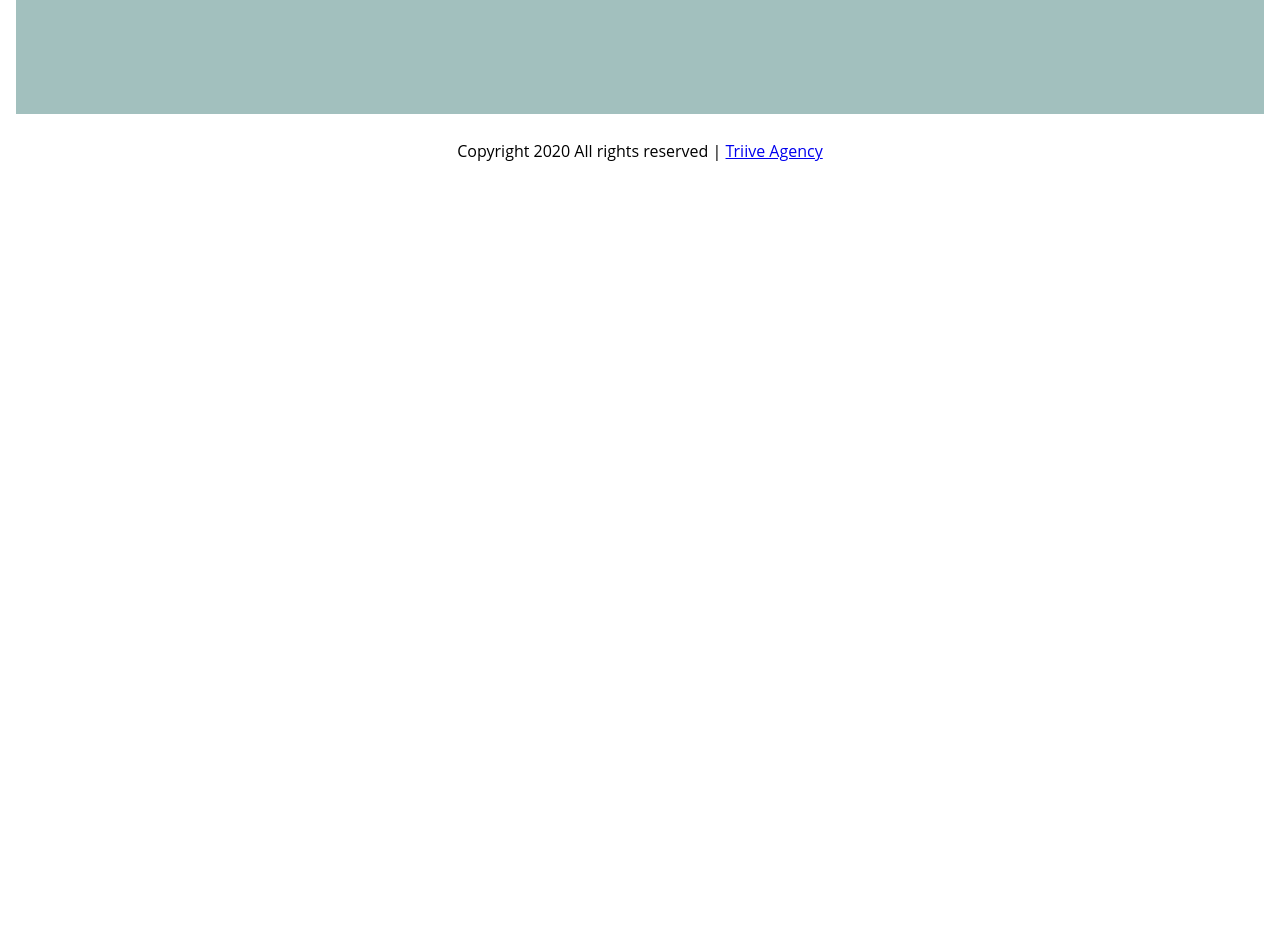
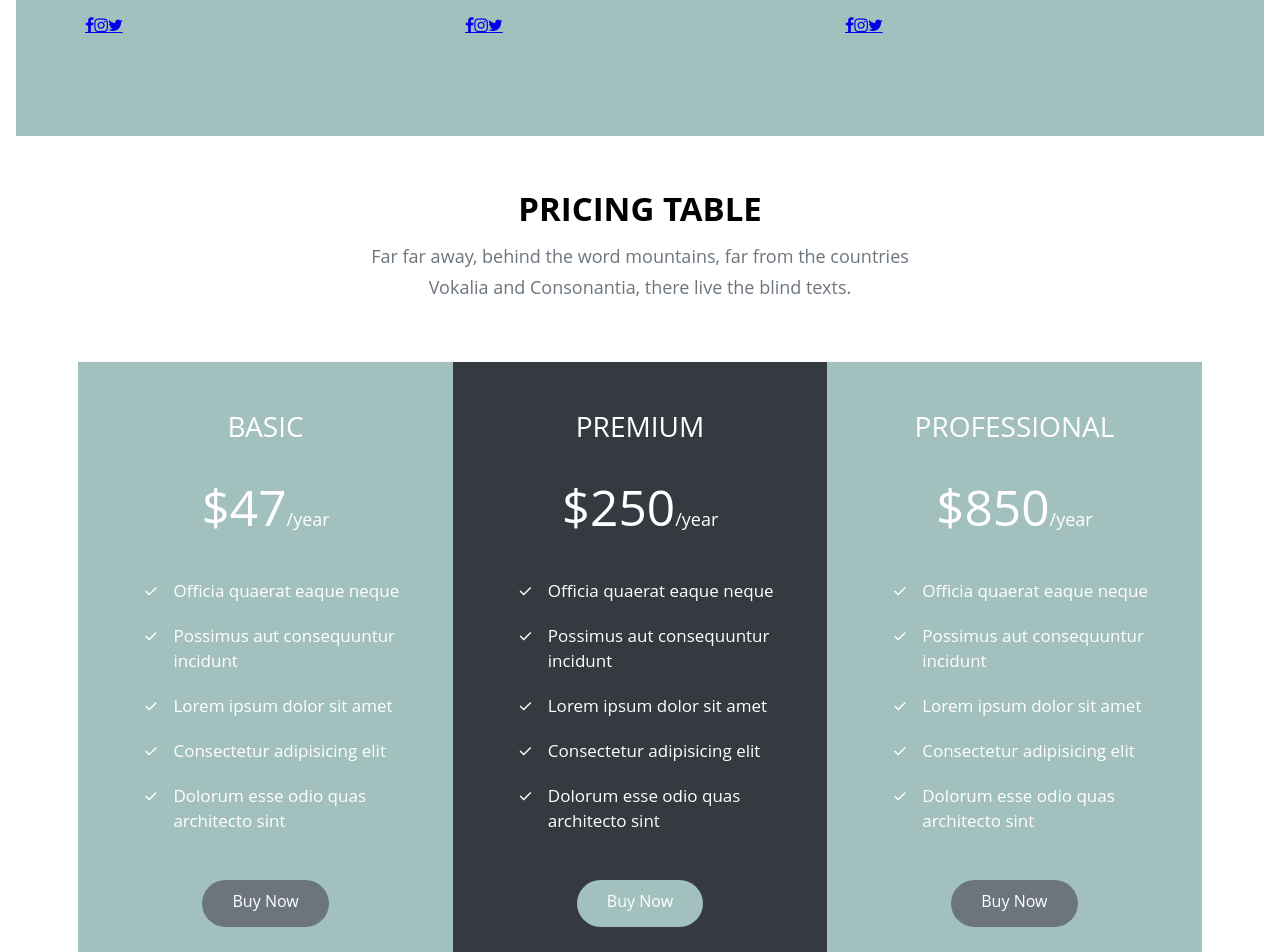
Before and after one commit to smirithika/gatsby-site, a Gatsby app: page / in a window 1280 px wide. Shown: the part 3120-4072 px from the top of the page. Before the commit the page ends 3334 px from the top, so only its background shows below. Built offline with nearby package versions, Linux system fonts and the light colour scheme.

Commit message:
pricing added

```diff
--- a/src/pages/index.js
+++ b/src/pages/index.js
@@ -4,6 +4,10 @@ import  "../styles/index.css"
 
 const IndexPage = () => {
     return (
+        <html>
+            <head>
+                <link href="https://maxcdn.bootstrapcdn.com/font-awesome/4.7.0/css/font-awesome.min.css" rel="stylesheet" />
+            </head>
             <body>
                 <header>
                     <nav className={'sticky'}>
@@ -109,16 +113,84 @@ const IndexPage = () => {
                                 <img src="https://colorlib.com/preview/theme/dogger/images/dogger_trainer_1.jpg"></img>
                                 <h3>Jessica White</h3>
                                 <p>Far far away, behind the word mountains, far from the countries Vokalia and Consonantia, there live the blind texts.</p>
+                                <div className='social-icons'>
+                                    <a className="fa fa-facebook" href="#"></a>
+                                    <a className="fa fa-instagram" href="#"></a>
+                                    <a className="fa fa-twitter" href="#"></a>
+                                </div>
                             </div>
                             <div className='individual-trainer trainer-2'>
                                 <img src="https://colorlib.com/preview/theme/dogger/images/dogger_trainer_2.jpg"></img>
                                 <h3>Valerie Elash</h3>
                                 <p>Far far away, behind the word mountains, far from the countries Vokalia and Consonantia, there live the blind texts.</p>
+                                <div className='social-icons'>
+                                    <a className="fa fa-facebook" href="#"></a>
+                                    <a className="fa fa-instagram" href="#"></a>
+                                    <a className="fa fa-twitter" href="#"></a>
+                                </div>
                             </div>
                             <div className='individual-trainer trainer-3'>
                                 <img src="https://colorlib.com/preview/theme/dogger/images/dogger_trainer_3.jpg"></img>
                                 <h3>Alicia Jones</h3>
                                 <p>Far far away, behind the word mountains, far from the countries Vokalia and Consonantia, there live the blind texts.</p>
+                                <div className='social-icons'>
+                                    <a className="fa fa-facebook" href="#"></a>
+                                    <a className="fa fa-instagram" href="#"></a>
+                                    <a className="fa fa-twitter" href="#"></a>
+                                </div>
+                            </div>
+                        </div>
+                    </section>
+                    <section className='pricing'>
+                        <div className='pricing-content'>
+                            <h2 className='pricing-title'>PRICING TABLE</h2>
+                            <p className='pricing-summary'>Far far away, behind the word mountains, far from the countries Vokalia and Consonantia, there live the blind texts.</p>
+                        </div>
+                        <div className='pricing-table'>
+                            <div className='basic-pricing'>
+                                <h3 className='pricing-type'>BASIC</h3>
+                                <div className='pricing-price'>
+                                    <p className='pricing-amount'>$47</p>
+                                    <p className='pricing-period'>/year</p>
+                                </div>
+                                <ul className='pricing-features'>
+                                    <li className='pricing-feature'><span>Officia quaerat eaque neque</span></li>
+                                    <li className='pricing-feature'><span>Possimus aut consequuntur incidunt</span></li>
+                                    <li className='pricing-feature'><span>Lorem ipsum dolor sit amet</span></li>
+                                    <li className='pricing-feature'><span>Consectetur adipisicing elit</span></li>
+                                    <li className='pricing-feature'><span>Dolorum esse odio quas architecto sint</span></li>
+                                </ul>
+                                <a className='pricing-btn' href="#">Buy Now</a>
+                            </div>
+                            <div className='premium-pricing'>
+                                <h3 className='pricing-type'>PREMIUM</h3>
+                                <div className='pricing-price'>
+                                    <p className='pricing-amount'>$250</p>
+                                    <p className='pricing-period'>/year</p>
+                                </div>
+                                <ul className='pricing-features'>
+                                    <li className='pricing-feature'><span>Officia quaerat eaque neque</span></li>
+                                    <li className='pricing-feature'><span>Possimus aut consequuntur incidunt</span></li>
+                                    <li className='pricing-feature'><span>Lorem ipsum dolor sit amet</span></li>
+                                    <li className='pricing-feature'><span>Consectetur adipisicing elit</span></li>
+                                    <li className='pricing-feature'><span>Dolorum esse odio quas architecto sint</span></li>
+                                </ul>
+                                <a className='pricing-btn' href="#">Buy Now</a>
+                            </div>
+                            <div className='professional-pricing'>
+                                <h3 className='pricing-type'>PROFESSIONAL</h3>
+                                <div className='pricing-price'>
+                                    <p className='pricing-amount'>$850</p>
+                                    <p className='pricing-period'>/year</p>
+                                </div>
+                                <ul className='pricing-features'>
+                                    <li className='pricing-feature'><span>Officia quaerat eaque neque</span></li>
+                                    <li className='pricing-feature'><span>Possimus aut consequuntur incidunt</span></li>
+                                    <li className='pricing-feature'><span>Lorem ipsum dolor sit amet</span></li>
+                                    <li className='pricing-feature'><span>Consectetur adipisicing elit</span></li>
+                                    <li className='pricing-feature'><span>Dolorum esse odio quas architecto sint</span></li>
+                                </ul>
+                                <a className='pricing-btn' href="#">Buy Now</a>
                             </div>
                         </div>
                     </section>
@@ -127,6 +199,7 @@ const IndexPage = () => {
                     <p>Copyright 2020 All rights reserved | <a href="www.triive.agency">Triive Agency</a></p>
                 </footer>
             </body>
+        </html>
     )
 }
 export default IndexPage
--- a/src/styles/index.css
+++ b/src/styles/index.css
@@ -247,18 +247,18 @@ nav {
 
 }
 
-.trainers-content {
+.trainers-content, .pricing-content {
     text-align: center;
     max-width: 600px;
 }
 
-.trainers-title {
+.trainers-title, .pricing-title {
     font-size: 33px;
     margin-top: 50px;
     margin-bottom: 0px;
 }
 
-.trainers-summary {
+.trainers-summary, .pricing-summary {
     font-weight: 400;
     font-size: 18px;
     color: #6c757d;
@@ -298,3 +298,110 @@ nav {
     line-height: 1.5;
     font-size: 18px;
 }
+
+/* .social-icons {
+
+}
+
+.fa {
+
+} */
+
+.pricing {
+    width: 100%;
+    display: grid;
+    grid-template-rows: auto auto;
+    align-items: center;
+    justify-items: center;
+}
+
+.pricing-table {
+    max-width: 90%;
+    display: grid;
+    grid-template-columns: 1fr 1fr 1fr;
+    align-items: center;
+    justify-items: center;
+    color: white;
+}
+
+.basic-pricing, .premium-pricing, .professional-pricing {
+    display: grid;
+    justify-items: center;
+    padding: 40px;
+}
+
+.basic-pricing, .professional-pricing {
+    background-color: #a2c0be;
+}
+.premium-pricing {
+    background-color: #343a40;
+}
+
+.pricing-type {
+    font-weight: normal;
+    font-size: 1.75rem;
+    padding-bottom: 0px;
+    margin-top: 5px;
+}
+
+.pricing-price {
+    display: flex;
+    align-items: flex-end;
+    padding-bottom: 20px;
+}
+
+.pricing-amount {
+    font-size: 3.1rem;
+    margin: 0px;
+}
+
+.pricing-period {
+    font-size: 18px;
+    margin-bottom: 10px;
+}
+
+.pricing-features {
+    font-size: 17px;
+    list-style: '✓';
+}
+
+.pricing-feature {
+    line-height: 25px;
+    padding-bottom: 20px;
+}
+
+.pricing-feature span {
+    position: relative;
+    left: 15px;
+}
+
+.pricing-btn {
+    color: #fff;
+    padding: 10px 30px 15px 30px;
+    text-decoration: none;
+    border-radius: 30px;
+    font-size: 16px;
+    margin-top: 10px;
+    margin-bottom: 20px;
+}
+
+.basic-pricing .pricing-btn, .professional-pricing .pricing-btn {
+    background-color: #6c757d;
+    border-color: #6c757d;
+}
+
+.basic-pricing .pricing-btn:hover, .professional-pricing .pricing-btn:hover {
+    background-color: #343a40;
+    transition: 0.2s ease-in-out;
+
+}
+
+.premium-pricing .pricing-btn {
+    background-color: #a2c0be;
+    border-color: #a2c0be;
+}
+
+.premium-pricing .pricing-btn:hover {
+    background-color: black;
+    transition: 0.2s ease-in-out;
+}
```
Lines whose indentation alone changed are shown as unchanged.
